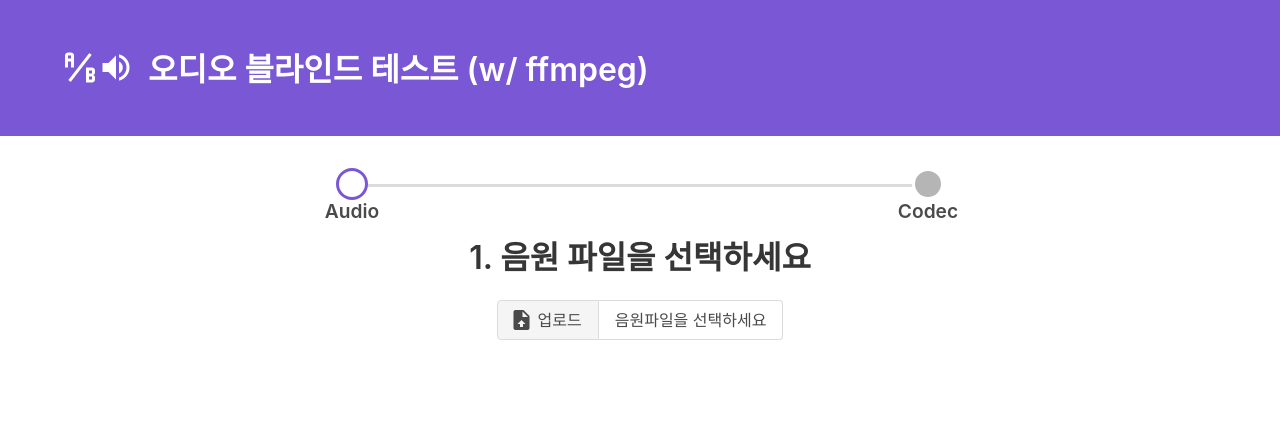
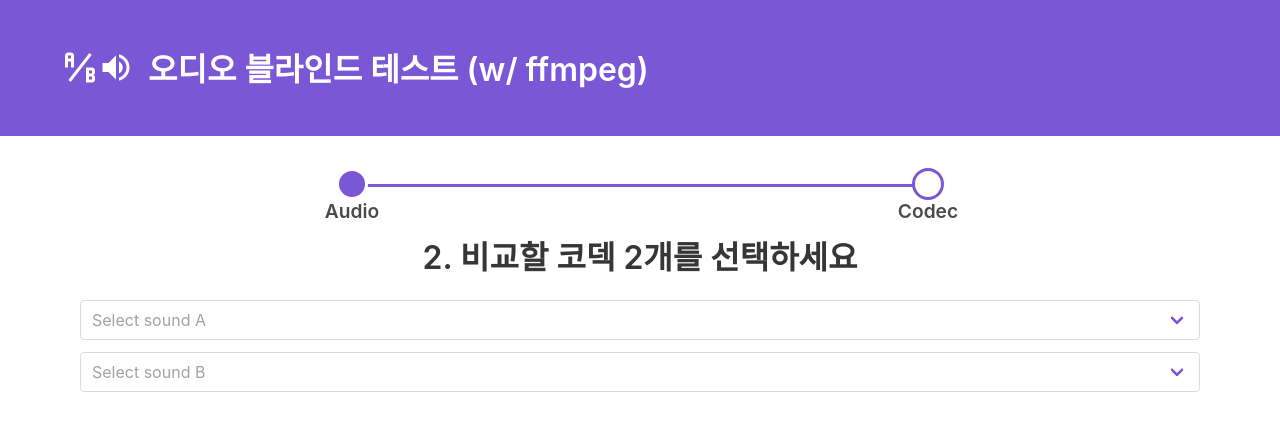
Before and after one commit to phu54321/audioAZtest, a Vue app: page / in a window 1280 px wide. Shown: the top 430 px of the page. Built offline with nearby package versions, Linux system fonts and the light colour scheme.

Commit message:
feat: autocomplete → select box for codec selection window

```diff
--- a/src/App.vue
+++ b/src/App.vue
@@ -23,11 +23,13 @@
 
       b-step-item(label='Codec')
         .title 2. 비교할 코덱 2개를 선택하세요
+
         b-field
-          b-autocomplete(:keep-first='true', :open-on-focus='true', :data='pipelineList', field='name', placeholder='Select sound A', @select='option => selectPipeline(0, option)')
+          b-select(v-model='pipelines[0]',  placeholder='Select sound A', expanded)
+            option(v-for='pipeline in pipelineList', :value='pipeline', :key='pipeline.name') {{ pipeline.name }}
         b-field
-          b-autocomplete(:keep-first='true', :open-on-focus='true', :data='pipelineList', field='name', placeholder='Select sound B', @select='option => selectPipeline(1, option)')
-        b-button(type='is-primary', v-if='isPipelineSelected', @click='startABtest') 테스트 시작
+          b-select(v-model='pipelines[1]',  placeholder='Select sound B', expanded)
+            option(v-for='pipeline in pipelineList', :value='pipeline', :key='pipeline.name') {{ pipeline.name }}
 </template>
 
 <script lang="ts">
@@ -47,7 +49,7 @@ export default Vue.extend({
   data () {
     return {
       isLoading: false,
-      activeStep: STEP_AUDIO,
+      activeStep: STEP_PIPELINE,
       origWavData: null as Uint8Array | null,
       fileName: '',
 
```
